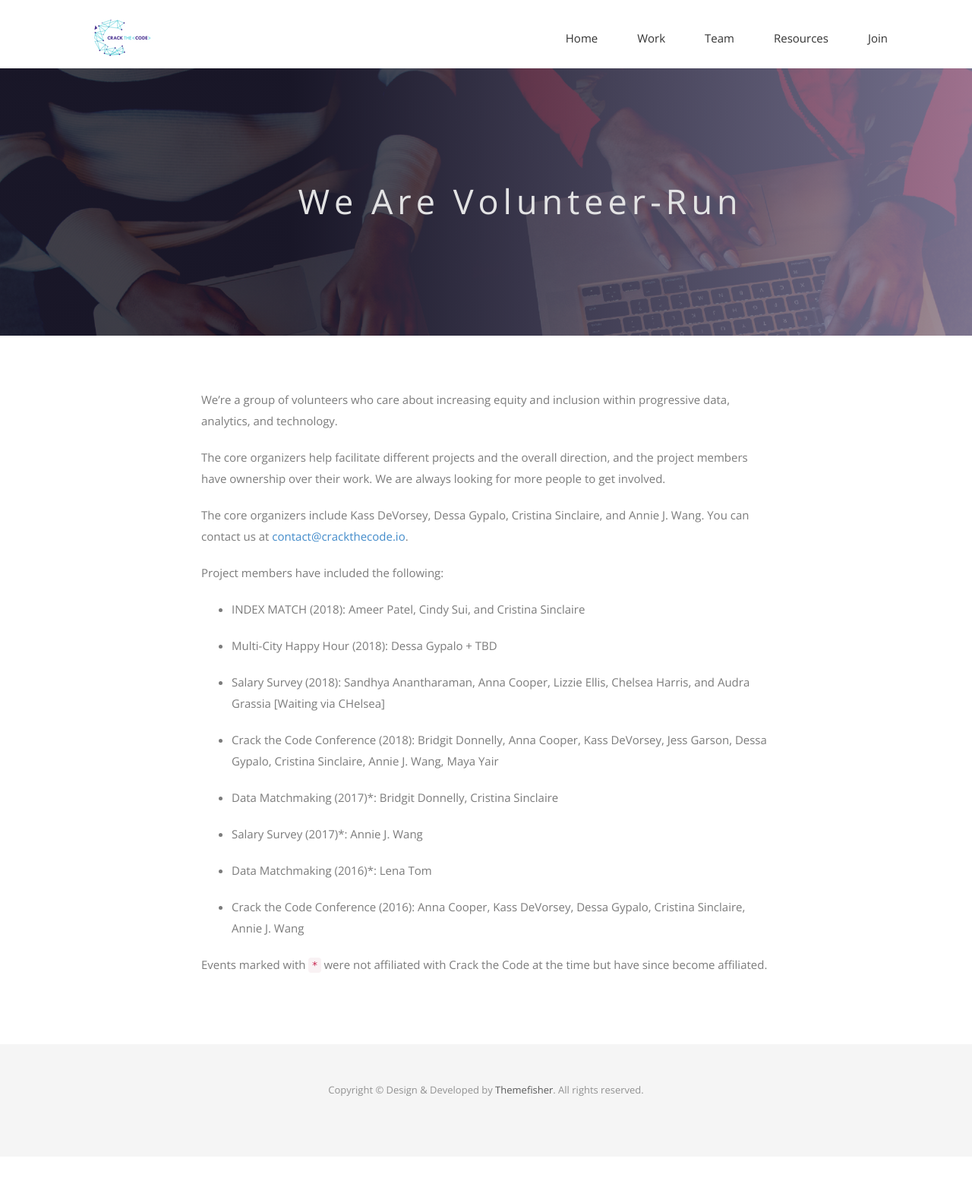
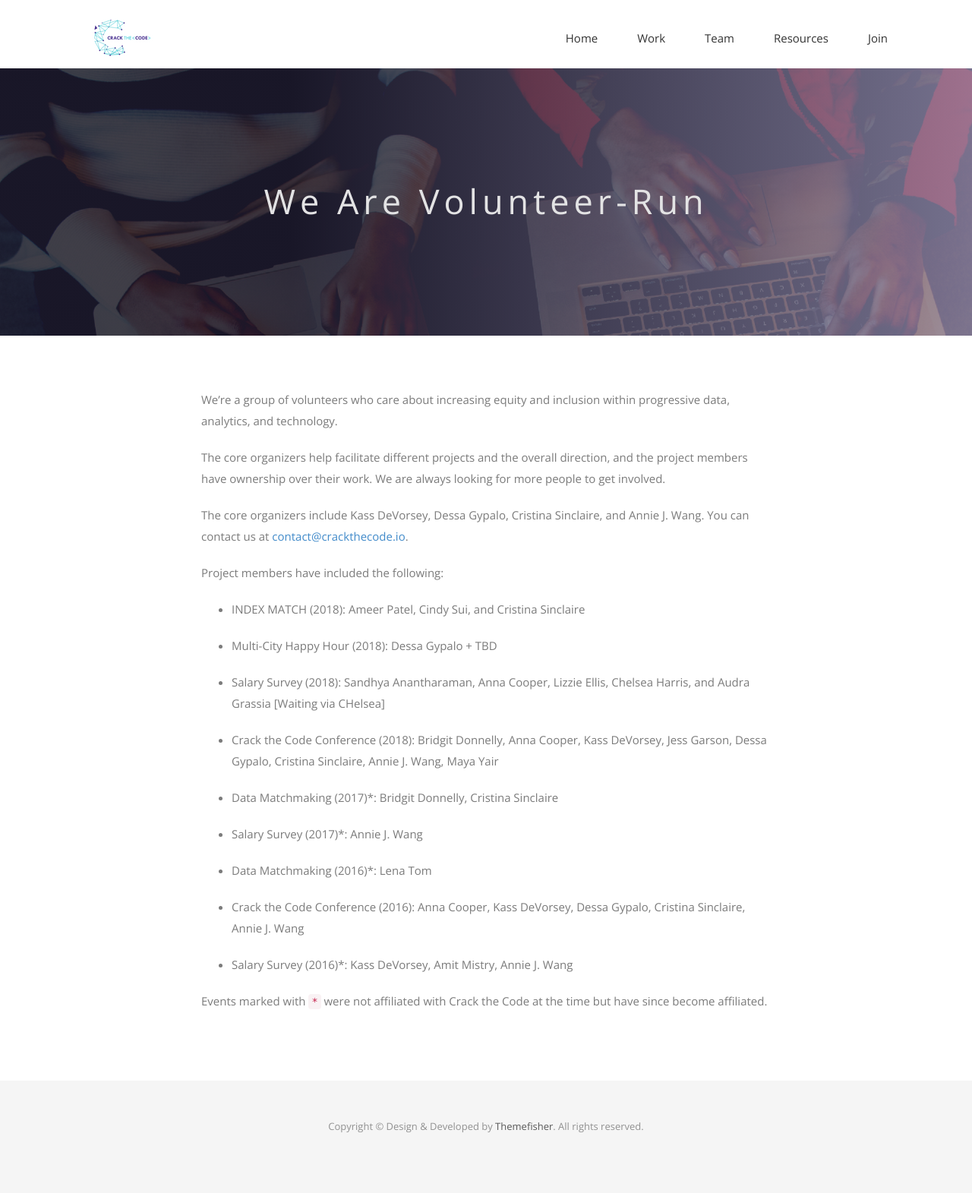
Before and after one commit to anniejw6/crackthecode_site, a Jekyll site: the page built from team.md, in a window 1280 px wide. Shown: the whole page at 76% size. Built offline with Jekyll 4.4.1, drawn with Linux system fonts in a browser that asks for light colours; nearby versions of some CDN libraries; some web fonts are replaced; before the commit the page ends 1523 px from its top, so only the background shows below that.

Commit message:
make centered

```diff
--- a/css/airspace.css
+++ b/css/airspace.css
@@ -429,7 +429,7 @@
 #global-header .block {
   color: #E3E3E4;
   margin: 0 auto;
-  padding-left: 90px;
+  /*padding-left: 90px;*/
   text-align: center;
 }
 #global-header .block h1 {
--- a/team.md
+++ b/team.md
@@ -28,4 +28,6 @@
 
 * Crack the Code Conference (2016): Anna Cooper, Kass DeVorsey, Dessa Gypalo, Cristina Sinclaire, Annie J. Wang
 
+* Salary Survey (2016)*: Kass DeVorsey, Amit Mistry, Annie J. Wang
+
 Events marked with `*` were not affiliated with Crack the Code at the time but have since become affiliated.
```
